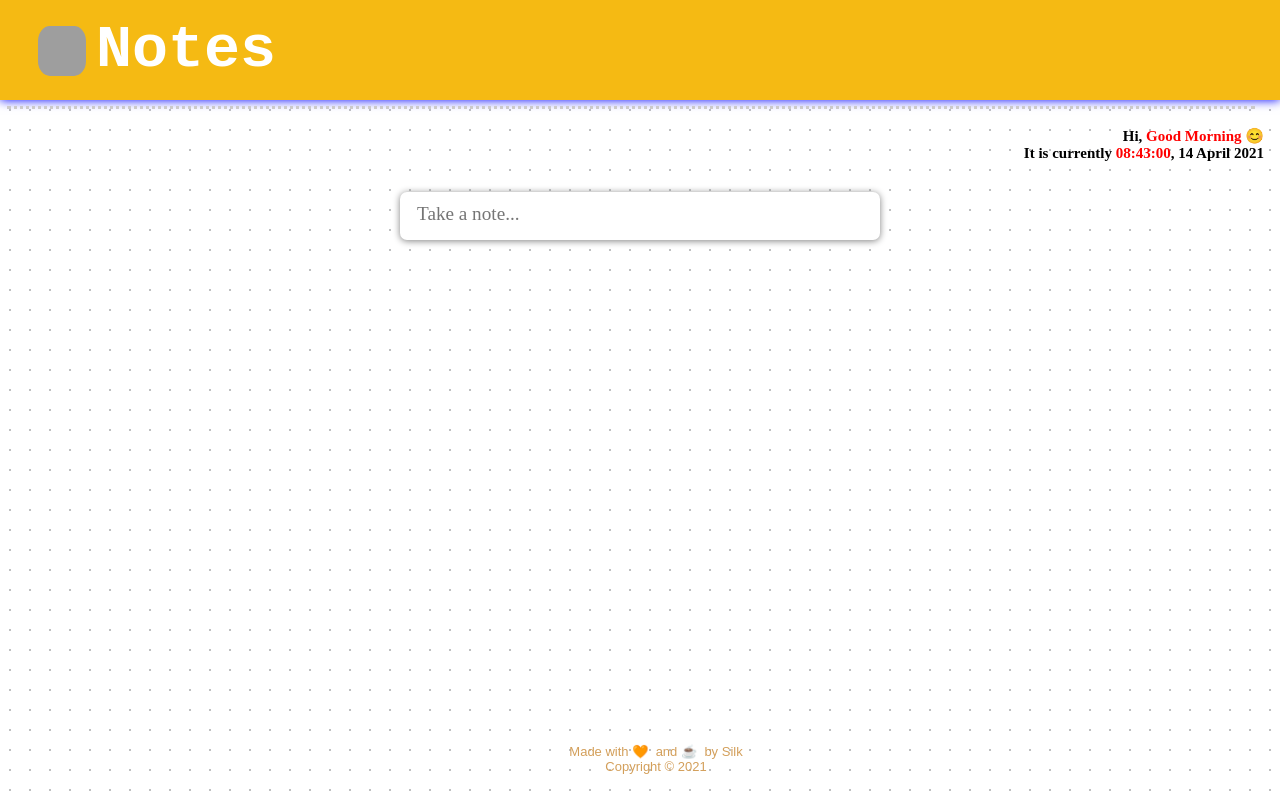
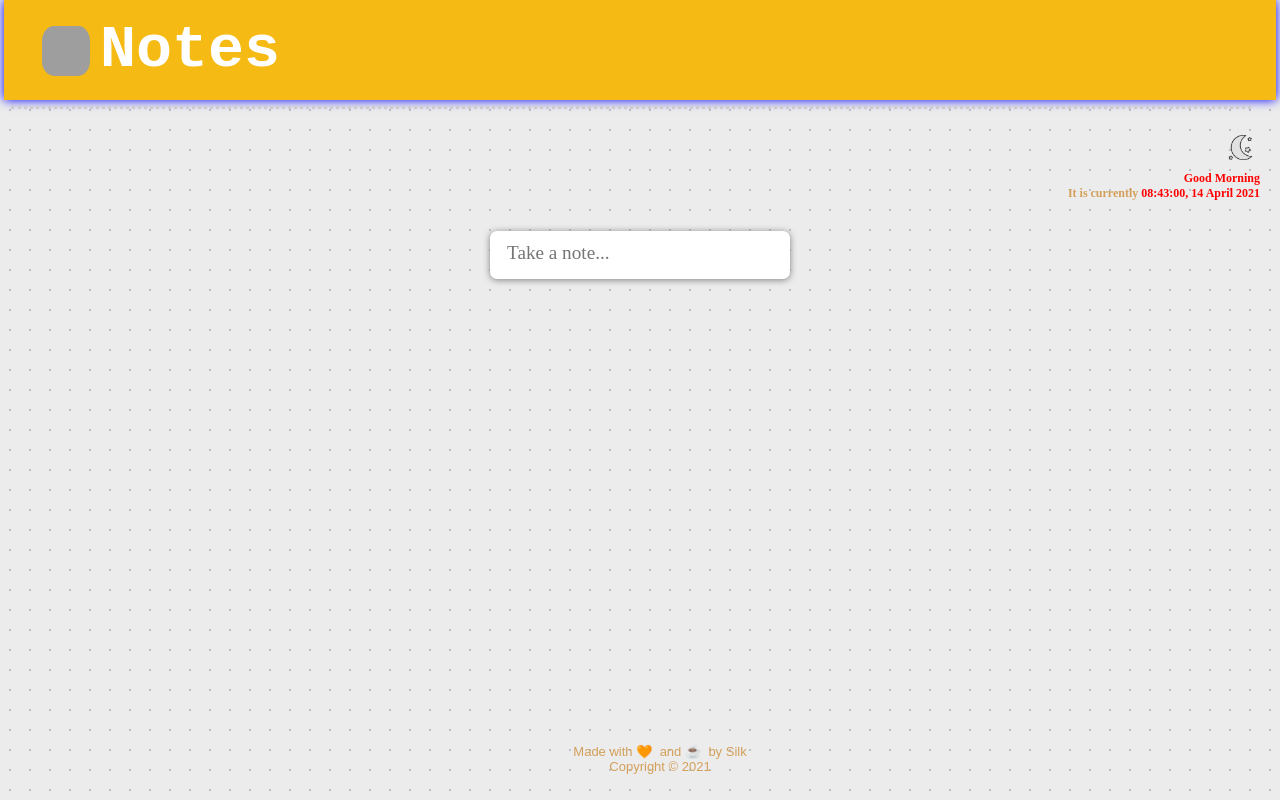
Before and after one commit to silky09/Notes, a React (Create React App) app in the folder my-todos/: page / in a window 1280 px wide. Built offline with nearby package versions, Linux system fonts and the light colour scheme; grey boxes are pictures that could not be loaded.

Commit message:
Added DarkMode feature

```diff
--- /dev/null
+++ b/my-todos/src/components/App/App.css
@@ -0,0 +1,39 @@
+* {
+  box-sizing: border-box;
+  margin: 0;
+  padding: 0;
+}
+body {
+  background: var(--background-color);
+  color: var(--text-color);
+  font-weight: var(--font-weight);
+  transition: background-color 0.3s ease-in-out, color 0.6s ease-in-out;
+  background-image: radial-gradient(#bfc0c1 7.2%, transparent 0);
+  background-size: 20px 20px;
+  padding: 0 20px;
+}
+
+hr {
+  border: 3px dotted rgb(204, 202, 202);
+  border-bottom: none;
+  width: 100%;
+  margin: auto -9px;
+  margin-top: -12px;
+}
+
+:root {
+  --blue: rgb(26, 57, 87);
+  --white: rgb(236, 236, 236);
+}
+
+body.light {
+  --background-color: var(--white);
+  --text-color: var(--blue);
+  --font-weight: 400;
+}
+
+body.dark {
+  --background-color: var(--blue);
+  /* --text-color: var(--white); */
+  --font-weight: 400;
+}
--- a/my-todos/src/components/App/App.jsx
+++ b/my-todos/src/components/App/App.jsx
@@ -3,6 +3,7 @@ import Header from '../Header/Header'
 import CreateArea from '../CreateArea/CreateArea'
 import Note from '../Note/Note'
 import Footer from '../Footer/Footer'
+import './App.css';
 
 const App = () => {
   const [addItem, setAddItem] = useState([]);
--- a/my-todos/src/components/CreateArea/CreateArea.css
+++ b/my-todos/src/components/CreateArea/CreateArea.css
@@ -1,6 +1,6 @@
 form.create-note {
   position: relative;
-  width: 480px;
+  width: 300px;
   padding: 7px;
   background: #fff;
   border-radius: 7px;
--- a/my-todos/src/components/CreateArea/CreateArea.jsx
+++ b/my-todos/src/components/CreateArea/CreateArea.jsx
@@ -50,7 +50,7 @@ const CreateArea = (props) => {
   return (
     <div onDoubleClick={backToNormal}>
       <form className="create-note" >
-        {expand ? <input name="title" type="text" onChange={InputEvent}
+        {expand ? <input required name="title" type="text" onChange={InputEvent}
         value={note.title} placeholder="Title" autoComplete="on"  /> : null}
         <p>
           <textarea
--- /dev/null
+++ b/my-todos/src/components/DarkMode/DarkModePage.css
@@ -0,0 +1,22 @@
+#darkMode {
+  background: transparent url('./moonImg.png') no-repeat center;
+  background-size: 25px 25px;
+  width: 40px;
+  height: 40px;
+  filter: grayscale(100%);
+  border: none;
+  border-radius: 50%;
+  transition: background-color 0.3s ease-in-out, filter 0.3s ease-in-out;
+}
+
+#darkMode:hover,
+#darkMode:focus {
+  filter: none;
+  background-color: black;
+  cursor: pointer;
+}
+
+#darkMode.clicked {
+  filter: none !important;
+  background-color: black;
+}
--- /dev/null
+++ b/my-todos/src/components/DarkMode/DarkModePage.jsx
@@ -0,0 +1,43 @@
+import React from 'react';
+import './DarkModePage.css';
+
+const DarkModePage = () => {
+  let clickButton = "clicked";
+  const body = document.body; // contains the content for the document.
+  const lightTheme = "light";
+  const darkTheme = "dark";
+  let theme;
+  // using window.localStorage
+
+  if (localStorage) {
+    theme = localStorage.getItem("theme");
+  }
+  (theme === lightTheme || theme === darkTheme) ? body.classList.add(theme) : body.classList.add(lightTheme);
+
+ function switchTheme(e) {
+   if (theme === darkTheme) {
+     body.classList.replace(darkTheme, lightTheme) // body.classList returns a live DOMTokenList(replace, add,remove)
+     e.target.classList.remove(clickButton)
+     localStorage.setItem("theme", "light")
+     theme = lightTheme
+   } else {
+     body.classList.replace(lightTheme, darkTheme)
+     e.target.classList.remove(clickButton)
+     localStorage.setItem("theme", "dark")
+     theme = darkTheme
+   }
+ }
+
+  return (
+    <>
+      <div>
+        <button onClick={switchTheme}
+          className={theme === "dark" ? clickButton : ''}
+          id="darkMode"></button>
+      </div>
+    </>
+
+  )
+}
+
+export default DarkModePage
--- a/my-todos/src/components/DateTime/Time.jsx
+++ b/my-todos/src/components/DateTime/Time.jsx
@@ -1,18 +1,12 @@
 import React, { useState } from 'react';
 import './time.css';
+import DarkModePage from '../DarkMode/DarkModePage'
 
 const Time = () => {
   const myDate = new Date();
-  // const monthNames = ["January", "February", "March", "April", "May", "June",
-  //   "July", "August", "September", "October", "November", "December"];
-
   const day = myDate.getDate();
   const monthNames = myDate.toLocaleString('default', { month: 'long' });
   const year = myDate.getFullYear();
-  // const month = monthNames[myDate.getMonth()];
-  //const date = myDate.toLocaleDateString();
-
-  //const time = myDate.toLocaleTimeString('en-US', { hour: '2-digit', minute: '2-digit', hour12: false});
 
   // used hook for adding live clock
   let now = new Date().toLocaleTimeString('en-GB');
@@ -45,10 +39,14 @@ const Time = () => {
   }
 
   return (
-    <div>
-     <h4>Hi, <span style={colorChange}>{message}</span> 😊 </h4>
-    <h4>It is currently  <span style={colorChange}>{time}</span>, {day} {monthNames} {year} </h4>
-    </div>
+    <>
+      <div>
+      {/* <h4><DarkModePage /></h4> */}
+        <h4><DarkModePage /><span style={colorChange}>{message}</span> </h4>
+        <h4>It is currently  <span style={colorChange}>{time}, {day} {monthNames} {year}</span> </h4>
+
+      </div>
+    </>
   )
 }
 
--- a/my-todos/src/components/DateTime/time.css
+++ b/my-todos/src/components/DateTime/time.css
@@ -1,4 +1,6 @@
 h4 {
   text-align: right;
-  font-size: 15px;
+  font-size: 12px;
+  color: rgb(211, 159, 90);
+  font-family: cursive;
 }
--- a/my-todos/src/components/Header/Header.jsx
+++ b/my-todos/src/components/Header/Header.jsx
@@ -1,6 +1,7 @@
 import React from 'react'
 import './header.css'
 import Time from '../DateTime/Time'
+
 
 const Header = () => {
 
@@ -14,7 +15,8 @@ const Header = () => {
           <br />
            <hr />
           <br/>
-          <Time />
+        <Time />
+
         </div>
 
 
--- a/my-todos/src/index.css
+++ /dev/null
@@ -1,19 +0,0 @@
-* {
-  box-sizing: border-box;
-  margin: 0;
-  padding: 0;
-}
-body {
-  background-color: #ffffff;
-  background-image: radial-gradient(#bfc0c1 7.2%, transparent 0);
-  background-size: 20px 20px;
-  padding: 0 16px;
-}
-
-hr {
-  border: 3px dotted rgb(204, 202, 202);
-  border-bottom: none;
-  width: 100%;
-  margin: auto -9px;
-  margin-top: -12px;
-}
--- a/my-todos/src/index.js
+++ b/my-todos/src/index.js
@@ -1,6 +1,5 @@
 import React from 'react';
 import ReactDOM from 'react-dom';
-import './index.css';
 import App from './components/App/App';
 
 ReactDOM.render(
```
Also changed, not shown: my-todos/src/components/DarkMode/moonImg.png (added), my-todos/src/components/assets/moon.png (added).
